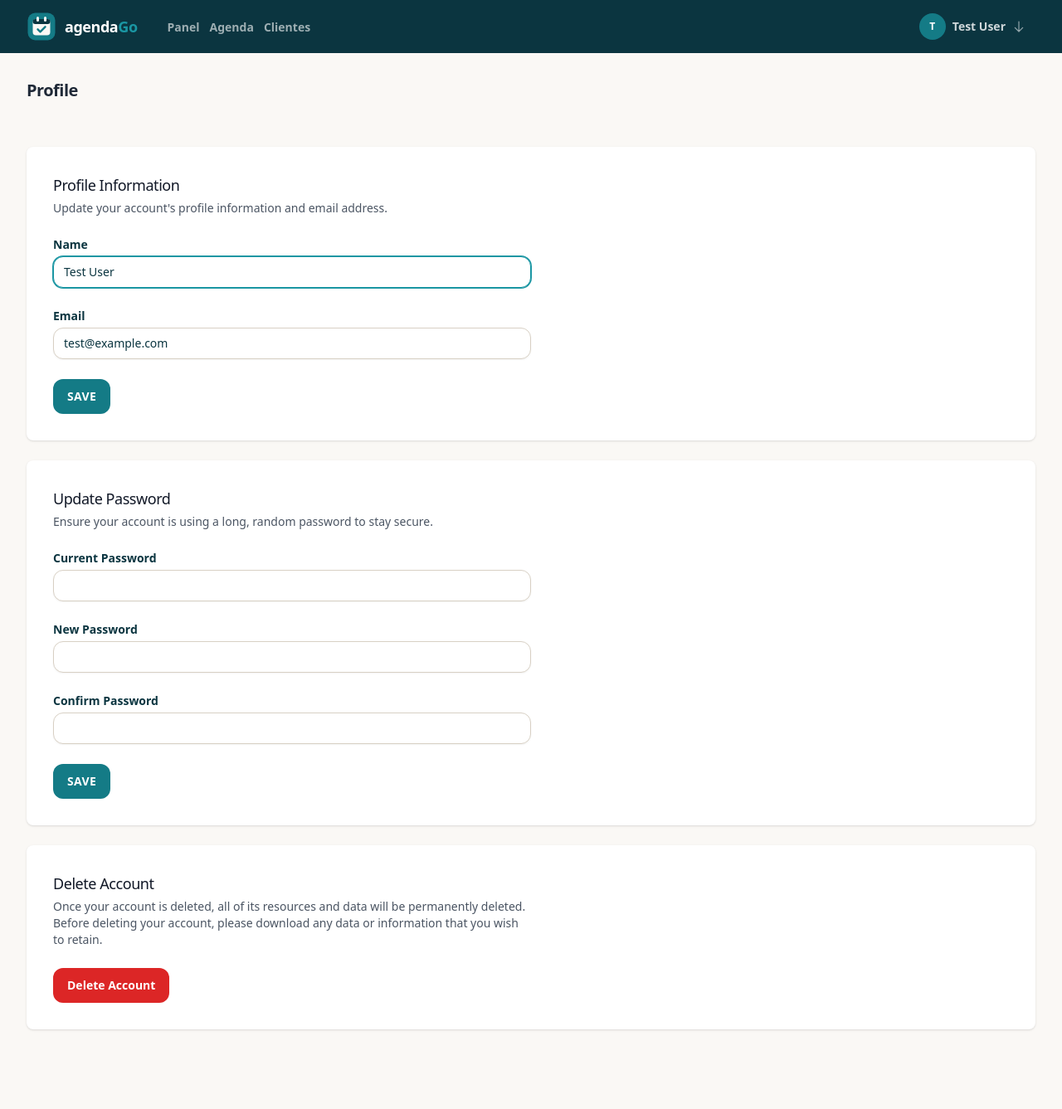
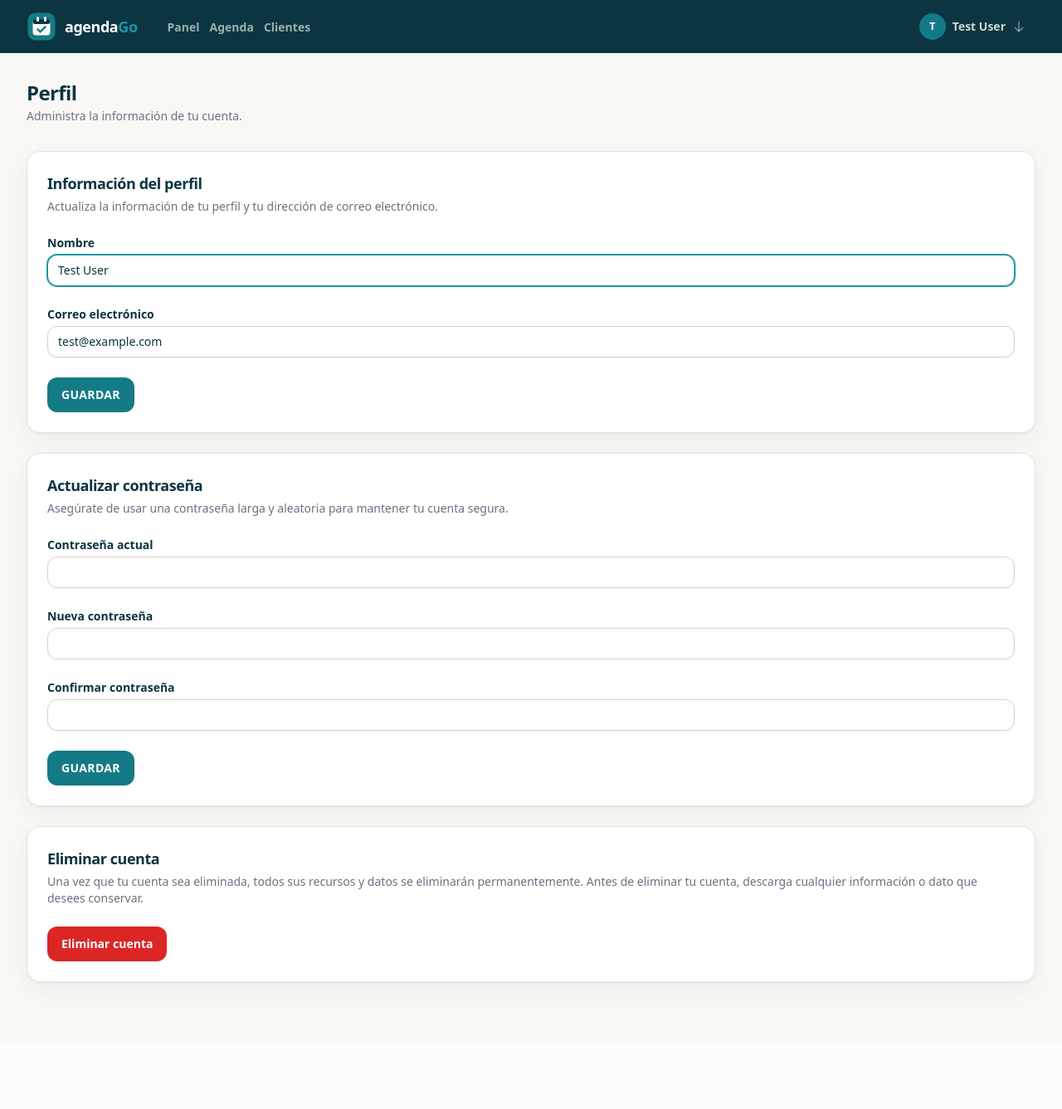
Before and after one commit to Gustavo-87/Agenda-Go, a Laravel app: page /profile in a window 1280 px wide. Shown: the whole page at 83% size. After the commit the page ends 1195 px from the top, so only its background shows below. Run offline with Laravel 12, Linux system fonts and the light colour scheme; a user stored in the database is signed in; data comes from the database, SQL or seed files in the repository; tables that the repository leaves empty hold one stand-in row (values such as "Sample post"); style sheets or scripts are compiled from the project's sources; some web fonts are replaced.

Commit message:
feat: traducir perfil y autenticación al español de Colombia

```diff
--- a/resources/views/auth/login.blade.php
+++ b/resources/views/auth/login.blade.php
@@ -27,14 +27,14 @@
         <!-- Remember Me -->
         <div class="block mt-4">
             <label for="remember_me" class="inline-flex items-center">
-                <input id="remember_me" type="checkbox" class="rounded border-gray-300 text-indigo-600 shadow-sm focus:ring-indigo-500" name="remember">
+                <input id="remember_me" type="checkbox" class="rounded border-gray-300 text-turquoise-600 shadow-sm focus:ring-turquoise-500" name="remember">
                 <span class="ms-2 text-sm text-gray-600">{{ __('Remember me') }}</span>
             </label>
         </div>
 
         <div class="flex items-center justify-end mt-4">
             @if (Route::has('password.request'))
-                <a class="underline text-sm text-gray-600 hover:text-gray-900 rounded-md focus:outline-none focus:ring-2 focus:ring-offset-2 focus:ring-indigo-500" href="{{ route('password.request') }}">
+                <a class="underline text-sm text-gray-600 hover:text-gray-900 rounded-md focus:outline-none focus:ring-2 focus:ring-offset-2 focus:ring-turquoise-500" href="{{ route('password.request') }}">
                     {{ __('Forgot your password?') }}
                 </a>
             @endif
--- a/resources/views/auth/register.blade.php
+++ b/resources/views/auth/register.blade.php
@@ -40,7 +40,7 @@
         </div>
 
         <div class="flex items-center justify-end mt-4">
-            <a class="underline text-sm text-gray-600 hover:text-gray-900 rounded-md focus:outline-none focus:ring-2 focus:ring-offset-2 focus:ring-indigo-500" href="{{ route('login') }}">
+            <a class="underline text-sm text-gray-600 hover:text-gray-900 rounded-md focus:outline-none focus:ring-2 focus:ring-offset-2 focus:ring-turquoise-500" href="{{ route('login') }}">
                 {{ __('Already registered?') }}
             </a>
 
--- a/resources/views/auth/verify-email.blade.php
+++ b/resources/views/auth/verify-email.blade.php
@@ -23,7 +23,7 @@
         <form method="POST" action="{{ route('logout') }}">
             @csrf
 
-            <button type="submit" class="underline text-sm text-gray-600 hover:text-gray-900 rounded-md focus:outline-none focus:ring-2 focus:ring-offset-2 focus:ring-indigo-500">
+            <button type="submit" class="underline text-sm text-gray-600 hover:text-gray-900 rounded-md focus:outline-none focus:ring-2 focus:ring-offset-2 focus:ring-turquoise-500">
                 {{ __('Log Out') }}
             </button>
         </form>
--- a/resources/views/profile/edit.blade.php
+++ b/resources/views/profile/edit.blade.php
@@ -1,26 +1,25 @@
 <x-app-layout>
     <x-slot name="header">
-        <h2 class="font-semibold text-xl text-gray-800 leading-tight">
-            {{ __('Profile') }}
-        </h2>
+        <h2 class="text-2xl font-extrabold">Perfil</h2>
+        <p class="text-sm text-gray-500 mt-0.5">Administra la información de tu cuenta.</p>
     </x-slot>
 
-    <div class="py-12">
-        <div class="max-w-7xl mx-auto sm:px-6 lg:px-8 space-y-6">
-            <div class="p-4 sm:p-8 bg-white shadow sm:rounded-lg">
-                <div class="max-w-xl">
+    <div class="py-6">
+        <div class="max-w-7xl mx-auto px-4 sm:px-6 lg:px-8 space-y-6">
+            <div class="bg-white rounded-2xl border border-warm-200 shadow-card">
+                <div class="p-6">
                     @include('profile.partials.update-profile-information-form')
                 </div>
             </div>
 
-            <div class="p-4 sm:p-8 bg-white shadow sm:rounded-lg">
-                <div class="max-w-xl">
+            <div class="bg-white rounded-2xl border border-warm-200 shadow-card">
+                <div class="p-6">
                     @include('profile.partials.update-password-form')
                 </div>
             </div>
 
-            <div class="p-4 sm:p-8 bg-white shadow sm:rounded-lg">
-                <div class="max-w-xl">
+            <div class="bg-white rounded-2xl border border-warm-200 shadow-card">
+                <div class="p-6">
                     @include('profile.partials.delete-user-form')
                 </div>
             </div>
--- a/resources/views/profile/partials/delete-user-form.blade.php
+++ b/resources/views/profile/partials/delete-user-form.blade.php
@@ -1,53 +1,53 @@
 <section class="space-y-6">
     <header>
-        <h2 class="text-lg font-medium text-gray-900">
-            {{ __('Delete Account') }}
-        </h2>
-
-        <p class="mt-1 text-sm text-gray-600">
-            {{ __('Once your account is deleted, all of its resources and data will be permanently deleted. Before deleting your account, please download any data or information that you wish to retain.') }}
+        <h3 class="text-lg font-bold text-petrol">Eliminar cuenta</h3>
+        <p class="mt-1 text-sm text-gray-500">
+            Una vez que tu cuenta sea eliminada, todos sus recursos y datos se eliminarán permanentemente.
+            Antes de eliminar tu cuenta, descarga cualquier información o dato que desees conservar.
         </p>
     </header>
 
     <x-danger-button
         x-data=""
-        x-on:click.prevent="$dispatch('open-modal', 'confirm-user-deletion')"
-    >{{ __('Delete Account') }}</x-danger-button>
+        x-on:click.prevent="$dispatch('open', { name: 'confirm-user-deletion' })">
+        Eliminar cuenta
+    </x-danger-button>
 
     <x-modal name="confirm-user-deletion" :show="$errors->userDeletion->isNotEmpty()" focusable>
         <form method="post" action="{{ route('profile.destroy') }}" class="p-6">
             @csrf
             @method('delete')
 
-            <h2 class="text-lg font-medium text-gray-900">
-                {{ __('Are you sure you want to delete your account?') }}
+            <h2 class="text-lg font-bold text-petrol">
+                ¿Estás seguro de que deseas eliminar tu cuenta?
             </h2>
 
-            <p class="mt-1 text-sm text-gray-600">
-                {{ __('Once your account is deleted, all of its resources and data will be permanently deleted. Please enter your password to confirm you would like to permanently delete your account.') }}
+            <p class="mt-2 text-sm text-gray-600">
+                Una vez que tu cuenta sea eliminada, todos sus recursos y datos se eliminarán permanentemente.
+                Por favor, confirma tu contraseña para continuar.
             </p>
 
-            <div class="mt-6">
-                <x-input-label for="password" value="{{ __('Password') }}" class="sr-only" />
+            <div class="mt-4">
+                <x-input-label for="password" value="Contraseña" class="sr-only" />
 
                 <x-text-input
                     id="password"
                     name="password"
                     type="password"
-                    class="mt-1 block w-3/4"
-                    placeholder="{{ __('Password') }}"
+                    class="mt-1 block w-full"
+                    placeholder="Contraseña"
                 />
 
                 <x-input-error :messages="$errors->userDeletion->get('password')" class="mt-2" />
             </div>
 
-            <div class="mt-6 flex justify-end">
+            <div class="mt-4 flex justify-end gap-3">
                 <x-secondary-button x-on:click="$dispatch('close')">
-                    {{ __('Cancel') }}
+                    Cancelar
                 </x-secondary-button>
 
-                <x-danger-button class="ms-3">
-                    {{ __('Delete Account') }}
+                <x-danger-button>
+                    Eliminar cuenta
                 </x-danger-button>
             </div>
         </form>
--- a/resources/views/profile/partials/update-password-form.blade.php
+++ b/resources/views/profile/partials/update-password-form.blade.php
@@ -1,11 +1,8 @@
 <section>
     <header>
-        <h2 class="text-lg font-medium text-gray-900">
-            {{ __('Update Password') }}
-        </h2>
-
-        <p class="mt-1 text-sm text-gray-600">
-            {{ __('Ensure your account is using a long, random password to stay secure.') }}
+        <h3 class="text-lg font-bold text-petrol">Actualizar contraseña</h3>
+        <p class="mt-1 text-sm text-gray-500">
+            Asegúrate de usar una contraseña larga y aleatoria para mantener tu cuenta segura.
         </p>
     </header>
 
@@ -14,34 +11,28 @@
         @method('put')
 
         <div>
-            <x-input-label for="update_password_current_password" :value="__('Current Password')" />
-            <x-text-input id="update_password_current_password" name="current_password" type="password" class="mt-1 block w-full" autocomplete="current-password" />
-            <x-input-error :messages="$errors->updatePassword->get('current_password')" class="mt-2" />
+            <x-input-label for="current_password" value="Contraseña actual" />
+            <x-text-input id="current_password" name="current_password" type="password" class="mt-1 block w-full" autocomplete="current-password" />
+            <x-input-error :messages="$errors->get('updatePassword.current_password')" class="mt-2" />
         </div>
 
         <div>
-            <x-input-label for="update_password_password" :value="__('New Password')" />
-            <x-text-input id="update_password_password" name="password" type="password" class="mt-1 block w-full" autocomplete="new-password" />
-            <x-input-error :messages="$errors->updatePassword->get('password')" class="mt-2" />
+            <x-input-label for="password" value="Nueva contraseña" />
+            <x-text-input id="password" name="password" type="password" class="mt-1 block w-full" autocomplete="new-password" />
+            <x-input-error :messages="$errors->get('updatePassword.password')" class="mt-2" />
         </div>
 
         <div>
-            <x-input-label for="update_password_password_confirmation" :value="__('Confirm Password')" />
-            <x-text-input id="update_password_password_confirmation" name="password_confirmation" type="password" class="mt-1 block w-full" autocomplete="new-password" />
-            <x-input-error :messages="$errors->updatePassword->get('password_confirmation')" class="mt-2" />
+            <x-input-label for="password_confirmation" value="Confirmar contraseña" />
+            <x-text-input id="password_confirmation" name="password_confirmation" type="password" class="mt-1 block w-full" autocomplete="new-password" />
+            <x-input-error :messages="$errors->get('updatePassword.password_confirmation')" class="mt-2" />
         </div>
 
         <div class="flex items-center gap-4">
-            <x-primary-button>{{ __('Save') }}</x-primary-button>
+            <x-primary-button>Guardar</x-primary-button>
 
             @if (session('status') === 'password-updated')
-                <p
-                    x-data="{ show: true }"
-                    x-show="show"
-                    x-transition
-                    x-init="setTimeout(() => show = false, 2000)"
-                    class="text-sm text-gray-600"
-                >{{ __('Saved.') }}</p>
+                <p class="text-sm text-gray-600">Guardado.</p>
             @endif
         </div>
     </form>
--- a/resources/views/profile/partials/update-profile-information-form.blade.php
+++ b/resources/views/profile/partials/update-profile-information-form.blade.php
@@ -1,46 +1,38 @@
 <section>
     <header>
-        <h2 class="text-lg font-medium text-gray-900">
-            {{ __('Profile Information') }}
-        </h2>
-
-        <p class="mt-1 text-sm text-gray-600">
-            {{ __("Update your account's profile information and email address.") }}
+        <h3 class="text-lg font-bold text-petrol">Información del perfil</h3>
+        <p class="mt-1 text-sm text-gray-500">
+            Actualiza la información de tu perfil y tu dirección de correo electrónico.
         </p>
     </header>
-
-    <form id="send-verification" method="post" action="{{ route('verification.send') }}">
-        @csrf
-    </form>
 
     <form method="post" action="{{ route('profile.update') }}" class="mt-6 space-y-6">
         @csrf
         @method('patch')
 
         <div>
-            <x-input-label for="name" :value="__('Name')" />
+            <x-input-label for="name" value="Nombre" />
             <x-text-input id="name" name="name" type="text" class="mt-1 block w-full" :value="old('name', $user->name)" required autofocus autocomplete="name" />
             <x-input-error class="mt-2" :messages="$errors->get('name')" />
         </div>
 
         <div>
-            <x-input-label for="email" :value="__('Email')" />
+            <x-input-label for="email" value="Correo electrónico" />
             <x-text-input id="email" name="email" type="email" class="mt-1 block w-full" :value="old('email', $user->email)" required autocomplete="username" />
             <x-input-error class="mt-2" :messages="$errors->get('email')" />
 
             @if ($user instanceof \Illuminate\Contracts\Auth\MustVerifyEmail && ! $user->hasVerifiedEmail())
                 <div>
                     <p class="text-sm mt-2 text-gray-800">
-                        {{ __('Your email address is unverified.') }}
-
-                        <button form="send-verification" class="underline text-sm text-gray-600 hover:text-gray-900 rounded-md focus:outline-none focus:ring-2 focus:ring-offset-2 focus:ring-indigo-500">
-                            {{ __('Click here to re-send the verification email.') }}
+                        Tu dirección de correo no ha sido verificada.
+                        <button form="send-verification" class="underline text-sm text-gray-600 hover:text-gray-900 rounded-md">
+                            Haz clic aquí para volver a enviar el correo de verificación.
                         </button>
                     </p>
 
                     @if (session('status') === 'verification-link-sent')
                         <p class="mt-2 font-medium text-sm text-green-600">
-                            {{ __('A new verification link has been sent to your email address.') }}
+                            Se ha enviado un nuevo enlace de verificación a tu correo electrónico.
                         </p>
                     @endif
                 </div>
@@ -48,17 +40,15 @@
         </div>
 
         <div class="flex items-center gap-4">
-            <x-primary-button>{{ __('Save') }}</x-primary-button>
+            <x-primary-button>Guardar</x-primary-button>
 
             @if (session('status') === 'profile-updated')
-                <p
-                    x-data="{ show: true }"
-                    x-show="show"
-                    x-transition
-                    x-init="setTimeout(() => show = false, 2000)"
-                    class="text-sm text-gray-600"
-                >{{ __('Saved.') }}</p>
+                <p class="text-sm text-gray-600">Guardado.</p>
             @endif
         </div>
     </form>
+
+    <form method="post" action="{{ route('verification.send') }}" id="send-verification">
+        @csrf
+    </form>
 </section>
```
Also changed, not shown: lang/es_CO.json (added, +23 -0 lines).
